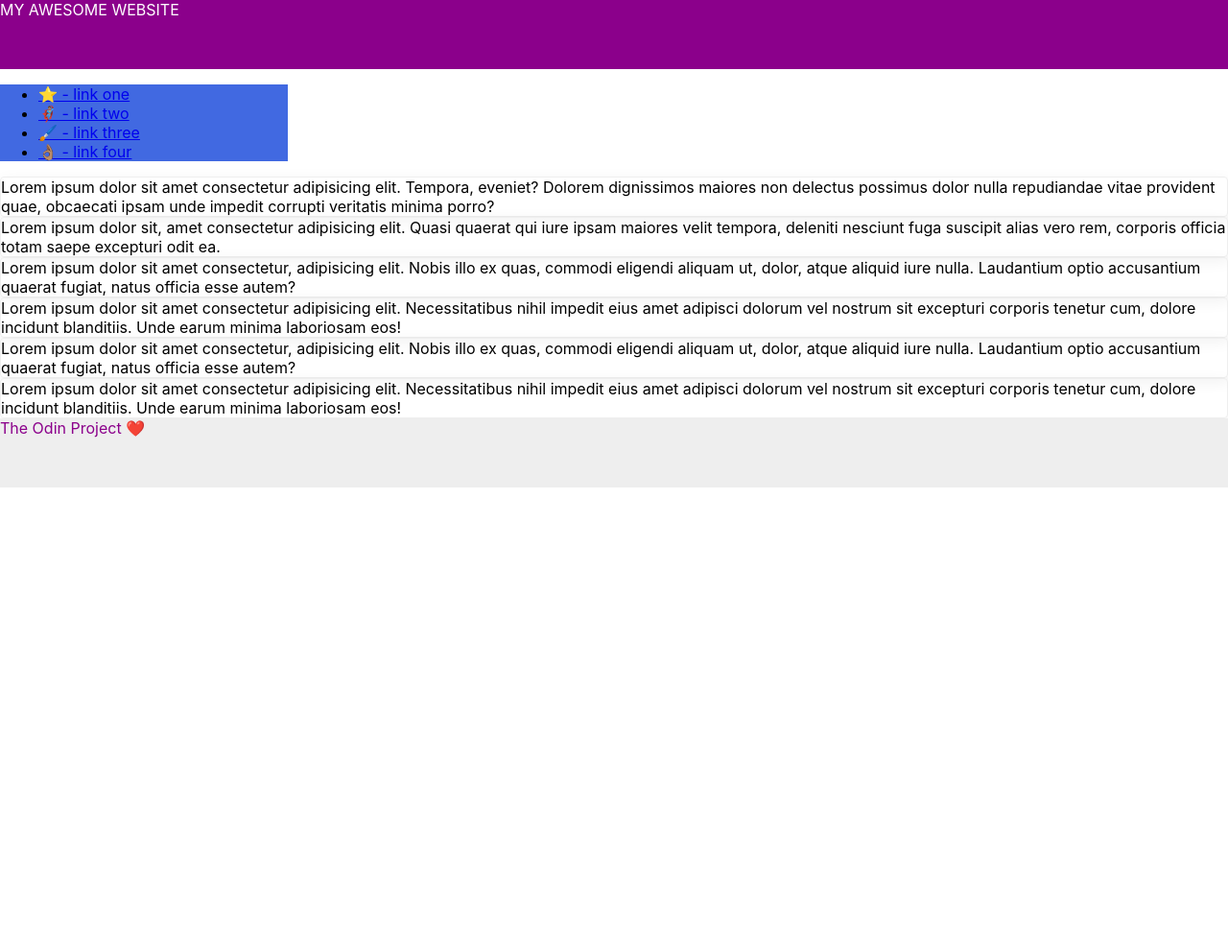
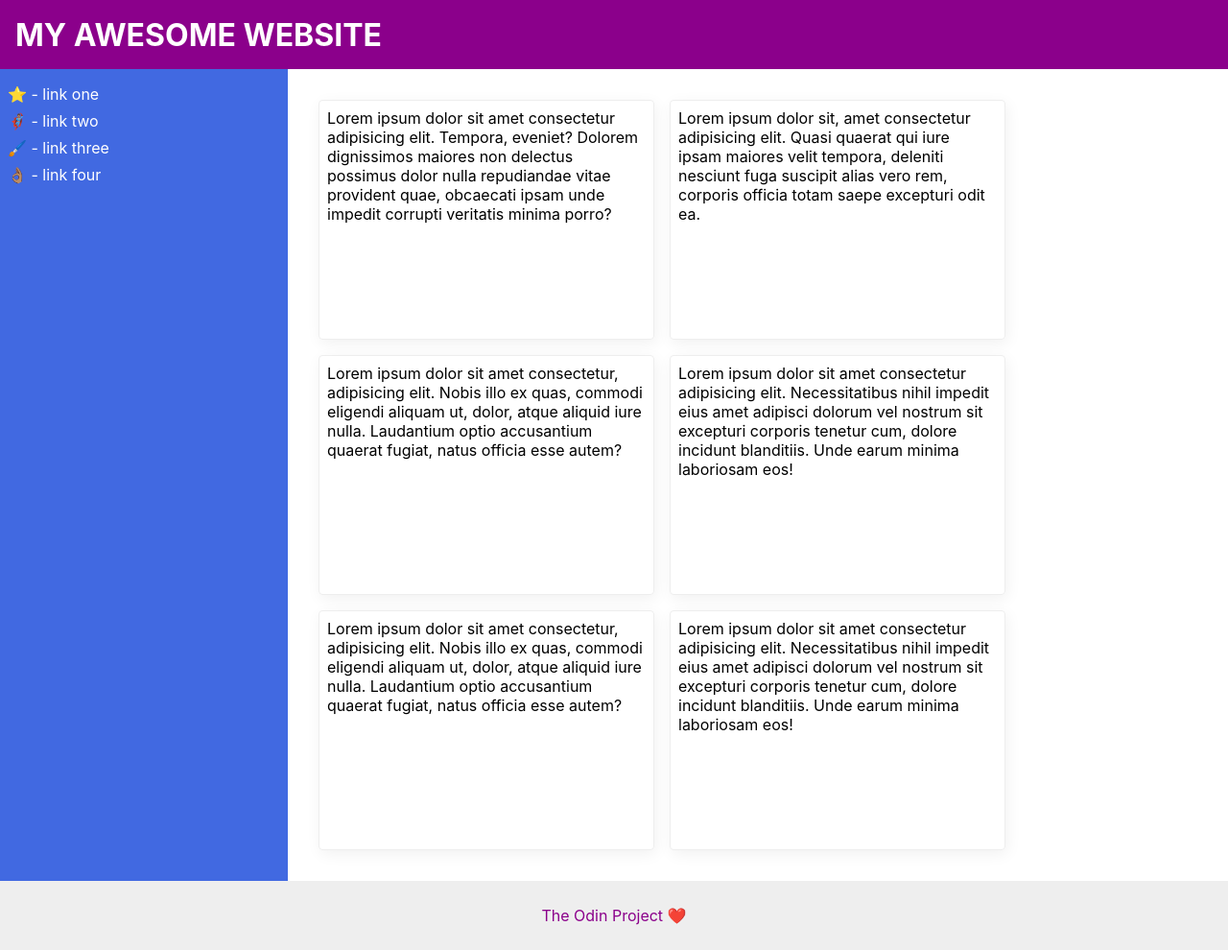
Before and after one commit to himanshuhjoshi/the-odin-project, a plain HTML site: page css-exercises/foundations/flex/07-flex-layout-2/index.html in a window 1280 px wide. Shown: the whole page at 96% size. Before the commit the page ends 800 px from the top, so only its background shows below. Drawn offline with Linux system fonts and the light colour scheme.

Commit message:
Solved exercises Foundation-flex

```diff
--- a/css-exercises/foundations/flex/01-flex-center/style.css
+++ b/css-exercises/foundations/flex/01-flex-center/style.css
@@ -3,6 +3,9 @@
   border: 4px solid midnightblue;
   width: 400px;
   height: 300px;
+  display: flex;
+  justify-content: center;
+  align-items: center;
 }
 
 .box {
--- a/css-exercises/foundations/flex/02-flex-header/style.css
+++ b/css-exercises/foundations/flex/02-flex-header/style.css
@@ -1,6 +1,10 @@
 .header  {
   font-family: monospace;
   background: papayawhip;
+  padding: 8px;
+  display: flex;
+  justify-content: space-between;
+  align-items: center;
 }
 
 .logo {
@@ -14,6 +18,10 @@
 ul {
   /* this removes the dots on the list items*/
   list-style-type: none;
+  margin: 0;
+  padding: 0;
+  display: flex;
+  gap: 8px;
 }
 
 a {
--- a/css-exercises/foundations/flex/03-flex-header-2/style.css
+++ b/css-exercises/foundations/flex/03-flex-header-2/style.css
@@ -46,3 +46,31 @@ a {
 ul {
   list-style-type: none;
 }
+
+/* SOLUTION */
+
+.header {
+  display: flex;
+  justify-content: center;
+  align-items: center;
+  padding: 8px;
+}
+
+.left-header {
+  display: flex;
+}
+
+.right-header {
+  display: flex;
+  gap: 8px;
+  margin-left: auto;
+}
+
+ul {
+  display: flex;
+  justify-content: center;
+  align-items: center;
+  margin: 0;
+  padding-left: 12px;
+  gap: 8px;
+}
--- a/css-exercises/foundations/flex/04-flex-information/style.css
+++ b/css-exercises/foundations/flex/04-flex-information/style.css
@@ -24,3 +24,19 @@ img {
   justify-content: center;
   background: #eee;
 }
+
+/* SOLUTION */
+.title {
+  text-align: center;
+  margin: 20px auto;
+}
+
+.cards {
+  display: flex;
+  justify-content: space-around;
+  text-align: center;
+}
+
+.card{
+  max-width: 200px;
+}
--- a/css-exercises/foundations/flex/06-flex-layout/style.css
+++ b/css-exercises/foundations/flex/06-flex-layout/style.css
@@ -24,3 +24,60 @@ input {
   padding: 8px 24px;
   width: 400px;
 }
+
+/* SOLUTION */
+
+body{
+  display: flex;
+  flex-direction: column;
+  align-items: center;
+}
+
+ul{
+  list-style: none;
+  margin: 0;
+  padding: 0;
+}
+
+.header, .footer{
+  width: 100%;
+  display: flex;
+  justify-content: space-between;
+}
+
+.header{
+  margin-bottom: auto;
+}
+
+.footer{
+  margin-top: auto;
+  background-color: rgba(128, 128, 128, 0.05);
+}
+
+.left-links, .right-links{
+  padding: 16px;
+  display: flex;
+  gap: 16px;
+}
+
+a {
+  text-decoration: none;
+  color: gray;
+}
+
+a:visited{
+  text-decoration: none;
+  color: gray;
+}
+
+.content{
+  display: flex;
+  flex-direction: column;
+  justify-content: center;
+  align-items: center;
+  gap: 16px;
+}
+
+button{
+  padding: 12px;
+}
--- a/css-exercises/foundations/flex/07-flex-layout-2/index.html
+++ b/css-exercises/foundations/flex/07-flex-layout-2/index.html
@@ -1,17 +1,18 @@
 <!DOCTYPE html>
 <html lang="en">
   <head>
-    <meta charset="UTF-8">
-    <meta http-equiv="X-UA-Compatible" content="IE=edge">
-    <meta name="viewport" content="width=device-width, initial-scale=1.0">
+    <meta charset="UTF-8" />
+    <meta http-equiv="X-UA-Compatible" content="IE=edge" />
+    <meta name="viewport" content="width=device-width, initial-scale=1.0" />
     <title>The Holy Grail</title>
-    <link rel="stylesheet" href="style.css">
+    <link rel="stylesheet" href="style.css" />
   </head>
   <body>
     <div class="header">
-      MY AWESOME WEBSITE
+      <p>MY AWESOME WEBSITE</p>
     </div>
 
+    <div class="content">
       <div class="sidebar">
         <ul>
           <li><a href="#">⭐ - link one</a></li>
@@ -20,16 +21,45 @@
           <li><a href="#">👌🏽 - link four</a></li>
         </ul>
       </div>
-
-    <div class="card">Lorem ipsum dolor sit amet consectetur adipisicing elit. Tempora, eveniet? Dolorem dignissimos maiores non delectus possimus dolor nulla repudiandae vitae provident quae, obcaecati ipsam unde impedit corrupti veritatis minima porro?</div>
-    <div class="card">Lorem ipsum dolor sit, amet consectetur adipisicing elit. Quasi quaerat qui iure ipsam maiores velit tempora, deleniti nesciunt fuga suscipit alias vero rem, corporis officia totam saepe excepturi odit ea.</div>
-    <div class="card">Lorem ipsum dolor sit amet consectetur, adipisicing elit. Nobis illo ex quas, commodi eligendi aliquam ut, dolor, atque aliquid iure nulla. Laudantium optio accusantium quaerat fugiat, natus officia esse autem?</div>
-    <div class="card">Lorem ipsum dolor sit amet consectetur adipisicing elit. Necessitatibus nihil impedit eius amet adipisci dolorum vel nostrum sit excepturi corporis tenetur cum, dolore incidunt blanditiis. Unde earum minima laboriosam eos!</div>
-    <div class="card">Lorem ipsum dolor sit amet consectetur, adipisicing elit. Nobis illo ex quas, commodi eligendi aliquam ut, dolor, atque aliquid iure nulla. Laudantium optio accusantium quaerat fugiat, natus officia esse autem?</div>
-    <div class="card">Lorem ipsum dolor sit amet consectetur adipisicing elit. Necessitatibus nihil impedit eius amet adipisci dolorum vel nostrum sit excepturi corporis tenetur cum, dolore incidunt blanditiis. Unde earum minima laboriosam eos!</div>
-
+      <div class="cards">
+        <div class="card">
+          Lorem ipsum dolor sit amet consectetur adipisicing elit. Tempora,
+          eveniet? Dolorem dignissimos maiores non delectus possimus dolor nulla
+          repudiandae vitae provident quae, obcaecati ipsam unde impedit
+          corrupti veritatis minima porro?
+        </div>
+        <div class="card">
+          Lorem ipsum dolor sit, amet consectetur adipisicing elit. Quasi
+          quaerat qui iure ipsam maiores velit tempora, deleniti nesciunt fuga
+          suscipit alias vero rem, corporis officia totam saepe excepturi odit
+          ea.
+        </div>
+        <div class="card">
+          Lorem ipsum dolor sit amet consectetur, adipisicing elit. Nobis illo
+          ex quas, commodi eligendi aliquam ut, dolor, atque aliquid iure nulla.
+          Laudantium optio accusantium quaerat fugiat, natus officia esse autem?
+        </div>
+        <div class="card">
+          Lorem ipsum dolor sit amet consectetur adipisicing elit.
+          Necessitatibus nihil impedit eius amet adipisci dolorum vel nostrum
+          sit excepturi corporis tenetur cum, dolore incidunt blanditiis. Unde
+          earum minima laboriosam eos!
+        </div>
+        <div class="card">
+          Lorem ipsum dolor sit amet consectetur, adipisicing elit. Nobis illo
+          ex quas, commodi eligendi aliquam ut, dolor, atque aliquid iure nulla.
+          Laudantium optio accusantium quaerat fugiat, natus officia esse autem?
+        </div>
+        <div class="card">
+          Lorem ipsum dolor sit amet consectetur adipisicing elit.
+          Necessitatibus nihil impedit eius amet adipisci dolorum vel nostrum
+          sit excepturi corporis tenetur cum, dolore incidunt blanditiis. Unde
+          earum minima laboriosam eos!
+        </div>
+      </div>
+    </div>
     <div class="footer">
-      The Odin Project ❤️
+      <p>The Odin Project ❤️</p>
     </div>
   </body>
 </html>
--- a/css-exercises/foundations/flex/07-flex-layout-2/style.css
+++ b/css-exercises/foundations/flex/07-flex-layout-2/style.css
@@ -2,6 +2,9 @@ body {
   font-family: -apple-system, BlinkMacSystemFont, 'Segoe UI', Roboto, Oxygen, Ubuntu, Cantarell, 'Open Sans', 'Helvetica Neue', sans-serif;
   margin: 0;
   min-height: 100vh;
+  display: flex;
+  flex-direction: column;
+  justify-content: space-between;
 }
 
 .header {
@@ -27,3 +30,64 @@ body {
   box-shadow: 2px 4px 16px rgba(0,0,0,.06);
   border-radius: 4px;
 }
+
+
+/* SOLUTION */
+
+*{
+  margin: 0;
+  padding: 0;
+  box-sizing: border-box;
+}
+
+.header{
+  font-size: 32px;
+  font-weight: bold;
+  display: flex;
+  align-items: center;
+  padding-left: 16px;
+}
+
+.sidebar{
+  display: flex;
+  flex-shrink: 0;
+}
+
+ul{
+  margin: 0;
+  padding: 8px;
+  list-style: none;
+}
+
+li{
+  margin: 8px auto;
+}
+
+.content{
+  display: flex;
+  flex: 1;
+}
+
+a{
+  text-decoration: none;
+  color: white;
+}
+
+.cards{
+  display: flex;
+  flex-wrap: wrap;
+  gap: 16px;
+  padding: 32px;
+}
+
+.card{
+  width: 350px;
+  height: 250px;
+  padding: 8px;
+}
+
+.footer{
+  display: flex;
+  justify-content: center;
+  align-items: center;
+}
```
Also changed, not shown: css-exercises/foundations/flex/03-flex-header-2/index.html (+4 -0 lines), css-exercises/foundations/flex/04-flex-information/index.html (+32 -18 lines), css-exercises/foundations/flex/05-flex-modal/index.html (+23 -10 lines), css-exercises/foundations/flex/05-flex-modal/style.css (+27 -0 lines), css-exercises/foundations/flex/06-flex-layout/README.md. Lines whose indentation alone changed are shown as unchanged.
